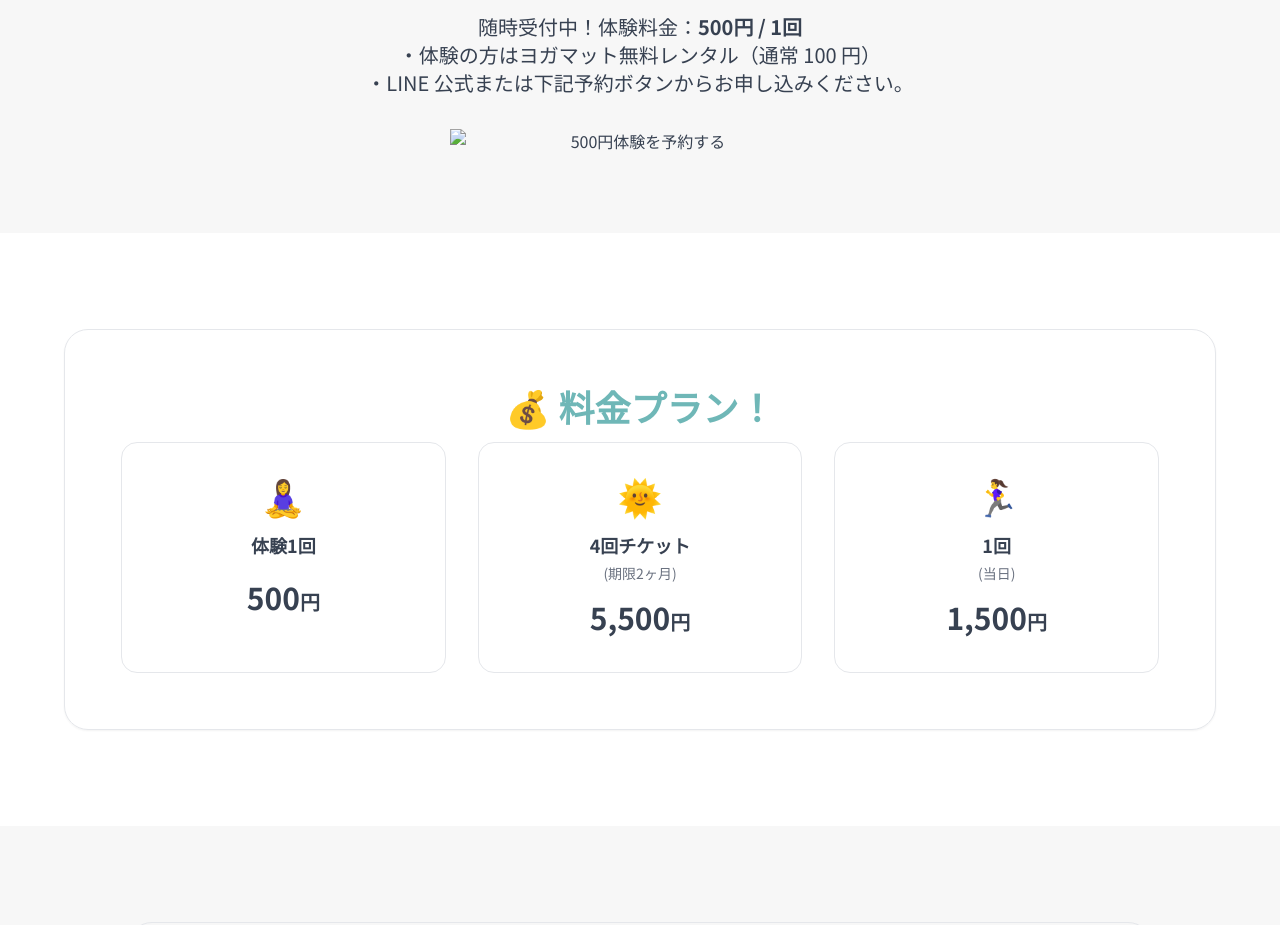
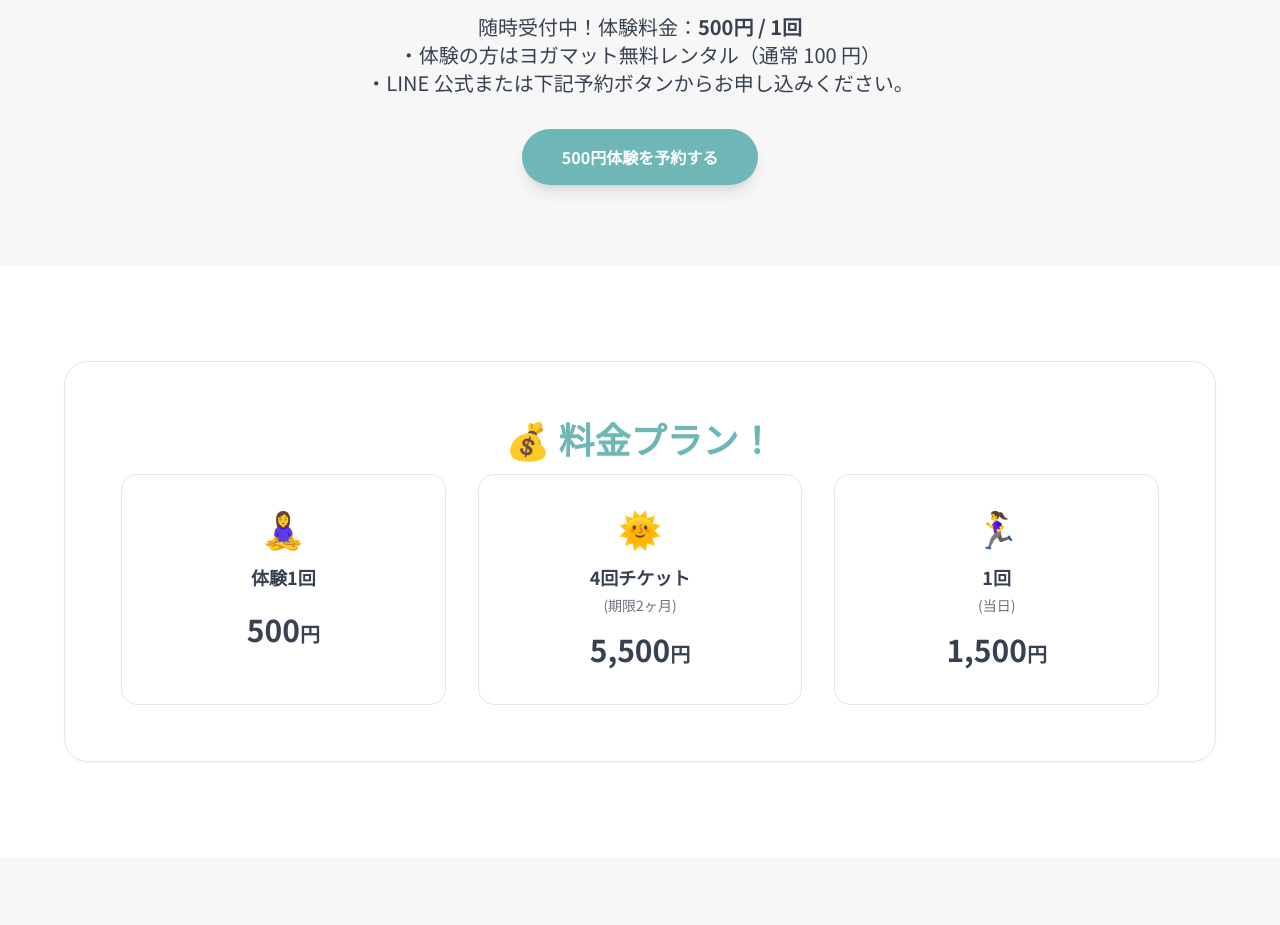
Before and after one commit to satomi-k18/shinkotini, a plain HTML site: page index.html in a window 1280 px wide. Shown: the part 3120-4045 px from the top of the page. Drawn offline with nearby package versions, Linux system fonts and the light colour scheme.

Commit message:
Adjust About section layout and add 500yen trial booking button

```diff
--- a/index.html
+++ b/index.html
@@ -223,11 +223,10 @@
       ・LINE 公式または下記予約ボタンからお申し込みください。
     </p>
 
-    <!-- ▼ 画像ボタン -->
-    <a href="https://lin.ee/XXXX" target="_blank" rel="noopener">
-      <img src="/img/cta-500yen.webp"
-           alt="500円体験を予約する"
-           class="mx-auto w-[320px] md:w-[380px] hover:scale-105 transition" />
+    <!-- ▼ 500円体験予約ボタン -->
+    <a href="https://lin.ee/1f1rf9q" target="_blank" rel="noopener"
+       class="inline-block bg-[#6FB7B7] text-white font-bold py-4 px-10 rounded-full shadow-lg hover:bg-[#57a1a1] hover:shadow-xl transition">
+      500円体験を予約する
     </a>
   </section>
 
```
